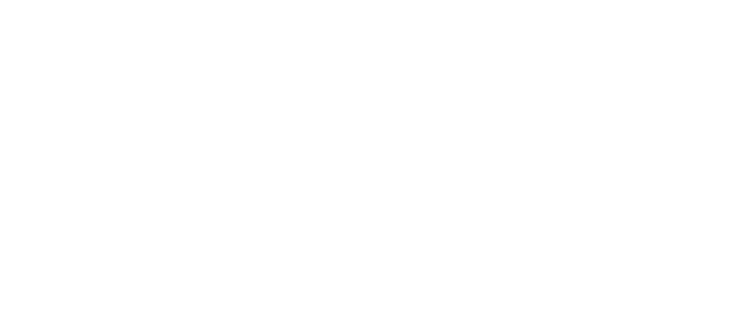
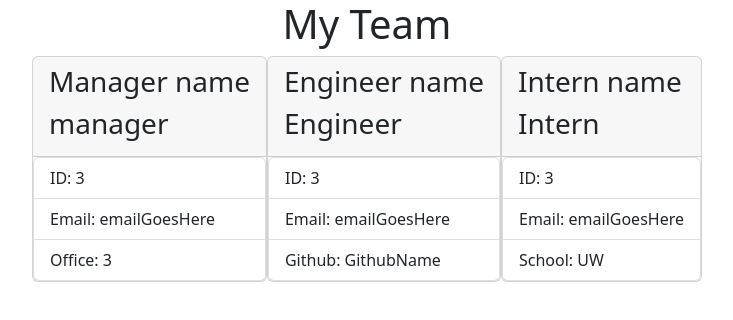
Before and after one commit to pwgeipel/team-profile-generator, a website: page dist/index.html in a window 1280 px wide. Shown: the whole page, without its empty margins (273-1006 px from the left). Drawn offline with nearby package versions, Linux system fonts and the light colour scheme.

Commit message:
template html

```diff
--- a/dist/index.html
+++ b/dist/index.html
@@ -6,8 +6,64 @@
     <meta name="viewport" content="width=device-width, initial-scale=1.0">
     <title>Team Generator</title>
     <link rel="stylesheet" href="style.css">
+    <link href="https://cdn.jsdelivr.net/npm/bootstrap@5.2.2/dist/css/bootstrap.min.css" rel="stylesheet" integrity="sha384-Zenh87qX5JnK2Jl0vWa8Ck2rdkQ2Bzep5IDxbcnCeuOxjzrPF/et3URy9Bv1WTRi" crossorigin="anonymous">
 </head>
 <body>
+    <div class="container">
+        <div class="row">
+             <div class="jumbotron header">
+                <h1 class="text-center">My Team</h1>
+            </div>
+        </div>
+    </div>
+    <div class="container">
+        <div class="row">
+            <div class="d-flex justify-content-center">
 
+                <div class="card">
+                    <div class="card-header">
+                        <h3 class="card-title">Manager name</h3>
+                        <h3 class="card-title">manager</h3>
+                    </div>
+                    <div>
+                        <ul class="list-group">
+                            <li class="list-group-item">ID: 3</li>
+                            <li class="list-group-item">Email: <a href="#"></a>emailGoesHere</li>
+                            <li class="list-group-item">Office: 3</li>
+                        </ul>
+                    </div>
+                </div>
+                <div class="card">
+                    <div class="card-header">
+                        <h3 class="card-title">Engineer name</h3>
+                        <h3 class="card-title">Engineer</h3>
+                    </div>
+                    <div>
+                        <ul class="list-group">
+                            <li class="list-group-item">ID: 3</li>
+                            <li class="list-group-item">Email: <a href="#"></a>emailGoesHere</li>
+                            <li class="list-group-item">Github: <a href="#"></a>GithubName</li>
+                        </ul>
+                    </div>
+                </div>
+                <div class="card">
+                    <div class="card-header">
+                        <h3 class="card-title">Intern name</h3>
+                        <h3 class="card-title">Intern</h3>
+                    </div>
+                    <div>
+                        <ul class="list-group">
+                            <li class="list-group-item">ID: 3</li>
+                            <li class="list-group-item">Email: <a href="#"></a>emailGoesHere</li>
+                            <li class="list-group-item">School: UW</li>
+                        </ul>
+                    </div>
+                </div>
+            </div>
+        </div>
+
+    </div>
+
+    <script src="https://cdn.jsdelivr.net/npm/bootstrap@5.2.2/dist/js/bootstrap.bundle.min.js" integrity="sha384-OERcA2EqjJCMA+/3y+gxIOqMEjwtxJY7qPCqsdltbNJuaOe923+mo//f6V8Qbsw3" crossorigin="anonymous"></script>
 </body>
 </html>
```
